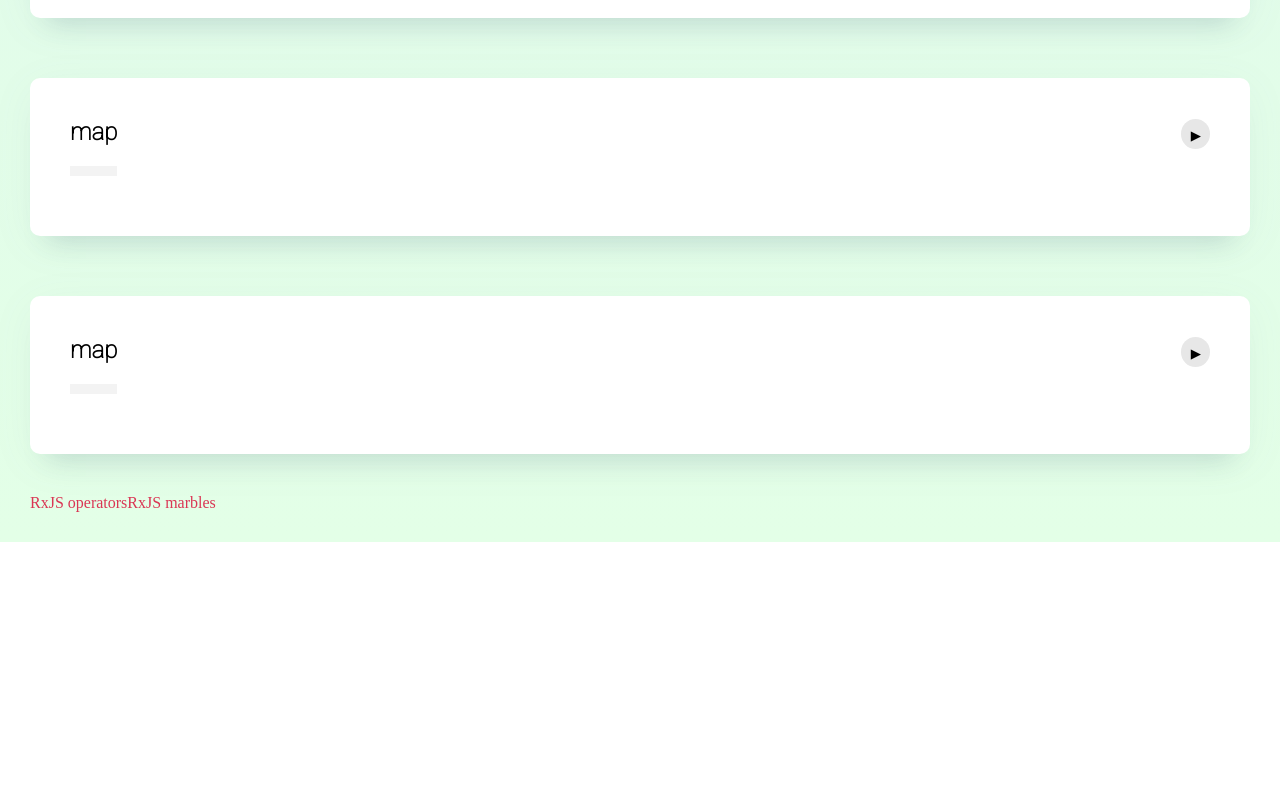
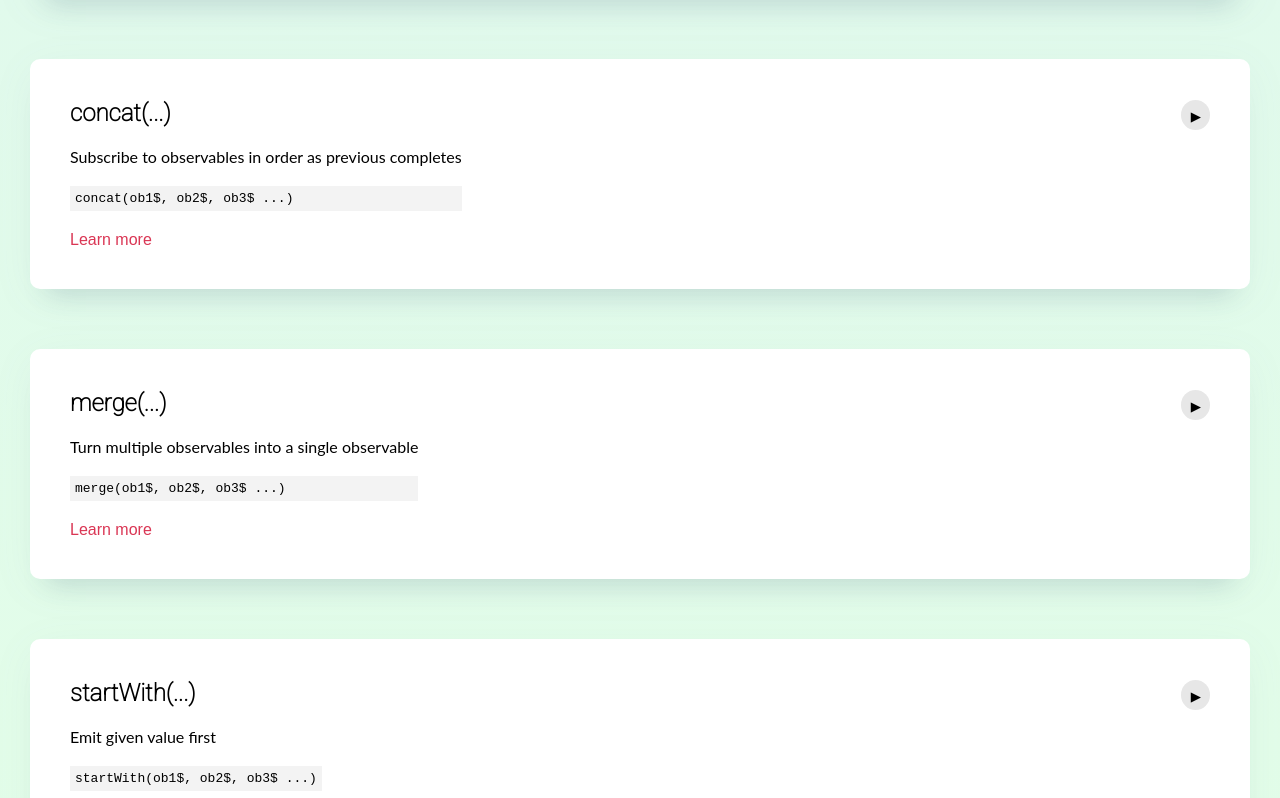
Before and after one commit to mo-sharif/angular-rxjs-operators, an Angular app: page / in a window 1280 px wide. Shown: the part 4782-5580 px from the top of the page. Before the commit the page ends 5324 px from the top, so only its background shows below. Built offline with nearby package versions, Linux system fonts and the light colour scheme; a web font is replaced by a local one.

Commit message:
3 files modified

```diff
--- a/src/app/app.component.html
+++ b/src/app/app.component.html
@@ -12,7 +12,7 @@
 					<h2>{{item.name}}</h2>
 					<p>{{item.desc}}</p>
 					<pre class="code">{{item.code}}</pre>
-          <a *ngIf="item.link" [href]="item.link">Learn more</a>
+          <a *ngIf="item.link" [href]="item.link" target="_blank">Learn more</a>
 					<ng-container *ngIf="item.name === 'fromEvent(...)'">
 						<input #input/>
           </ng-container>
--- a/src/app/app.component.ts
+++ b/src/app/app.component.ts
@@ -67,19 +67,44 @@ export class AppComponent {
     },
     {
       action: () => this.dataService._combineLatest("Empty 🤔"),
-      category: "Combination functions",
       code: `combineLatest(ob1$, ob2$, ob3$ ...)`,
-      desc: "When any observable emits a value, emit the last emitted value from each",
+      desc:
+        "When any observable emits a value, emit the last emitted value from each",
       name: "combineLatest(...)",
-      link: "https://www.learnrxjs.io/learn-rxjs/operators/combination/combinelatest"
+      link:
+        "https://www.learnrxjs.io/learn-rxjs/operators/combination/combinelatest"
     },
     {
-      name: "map",
-      action: () => this.dataService._of(this.strInputData)
+      action: () => this.dataService._concat("Empty 🤔"),
+      code: `concat(ob1$, ob2$, ob3$ ...)`,
+      desc: "Subscribe to observables in order as previous completes",
+      name: "concat(...)",
+      link: "https://www.learnrxjs.io/learn-rxjs/operators/combination/concat"
     },
     {
-      name: "map",
-      action: () => this.dataService._of(this.strInputData)
+      action: () => this.dataService._merge("Empty 🤔"),
+      code: `merge(ob1$, ob2$, ob3$ ...)`,
+      desc: "Turn multiple observables into a single observable",
+      name: "merge(...)",
+      link: "https://www.learnrxjs.io/learn-rxjs/operators/combination/merge"
+    },
+    {
+      action: () => this.dataService._startWith("Empty 🤔"),
+      code: `startWith(ob1$, ob2$, ob3$ ...)`,
+      desc:
+        "Emit given value first",
+      name: "startWith(...)",
+      link:
+        "https://www.learnrxjs.io/learn-rxjs/operators/combination/startwith"
+    },
+    {
+      action: () => this.dataService._withLatestFrom("Empty 🤔"),
+      code: `withLatestFrom(ob1$, ob2$, ob3$ ...)`,
+      desc:
+        "provide the last value from another observable",
+      name: "withLatestFrom(...)",
+      link:
+        "https://www.learnrxjs.io/learn-rxjs/operators/combination/withlatestfrom"
     }
   ];
   constructor(public dataService: DataService) {}
```
Also changed, not shown: src/app/data.service.ts (+0 -7 lines).
